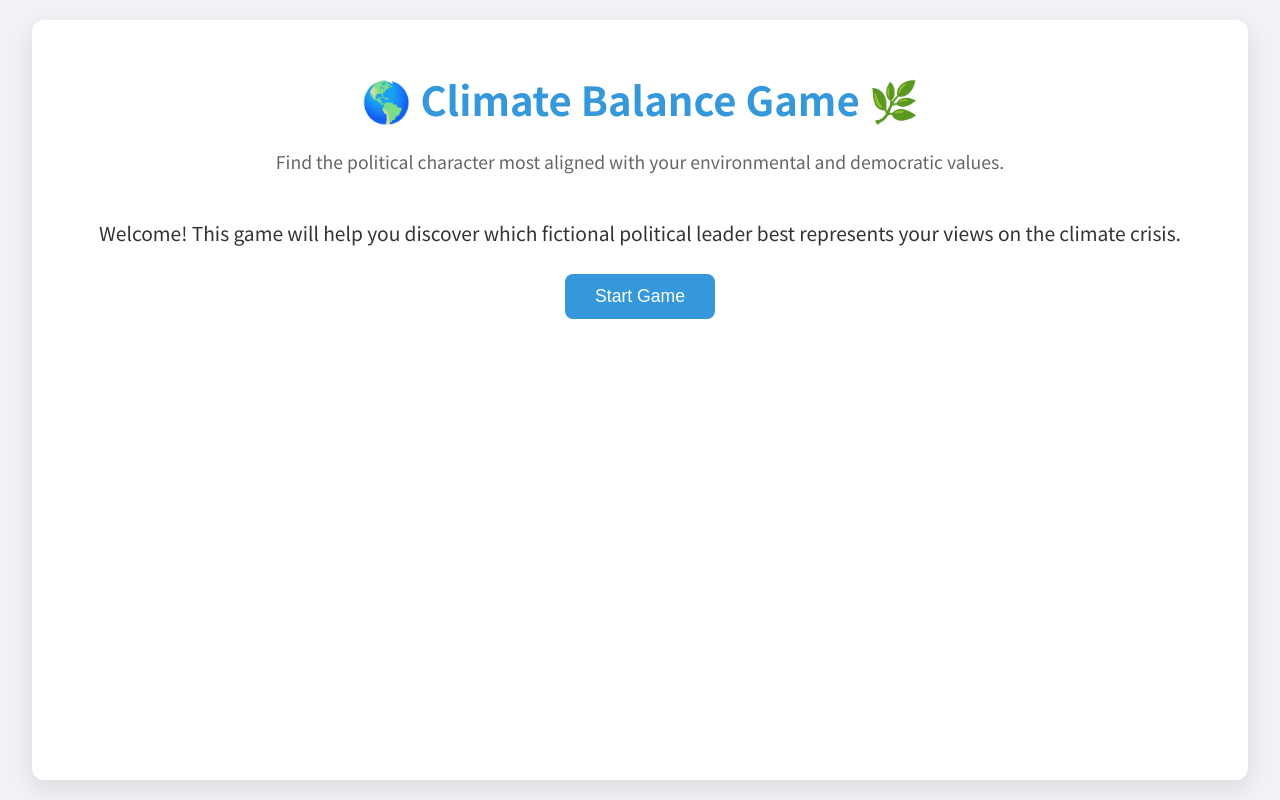
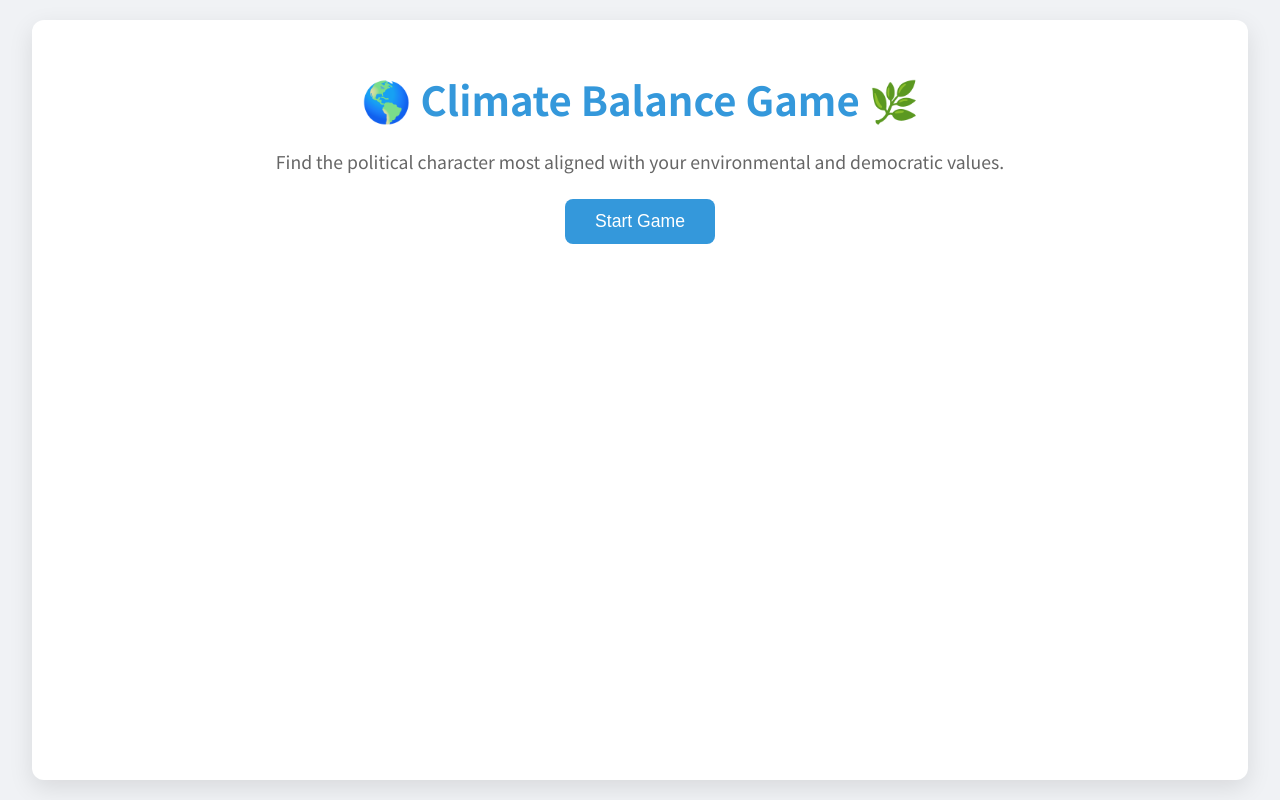
Before and after one commit to soda1117/-_, a plain HTML site: page index.html in a window 1280 px wide. Drawn offline with Linux system fonts and the light colour scheme.

Commit message:
Update index.html

```diff
--- a/index.html
+++ b/index.html
@@ -16,7 +16,6 @@
 
         <main id="game-area">
             <div id="intro-screen" class="screen active">
-                <p>Welcome! This game will help you discover which fictional political leader best represents your views on the climate crisis.</p>
                 <button id="start-button">Start Game</button>
             </div>
 
@@ -27,7 +26,7 @@
                 <div class="question-container">
                     <h2 id="question-text"></h2>
                     <div id="choices-container" class="choices-grid">
-                        </div>
+                    </div>
                 </div>
                 <p class="question-counter"><span id="current-question-num">1</span> / <span id="total-questions-num">10</span></p>
                 <button id="next-button" disabled>Next Question</button>
@@ -42,7 +41,7 @@
 
                 <h3>Meet the Fictional Leaders:</h3>
                 <div id="all-politicians-info" class="politician-cards-grid">
-                    </div>
+                </div>
                 <button id="restart-button">Play Again</button>
             </div>
         </main>
```
